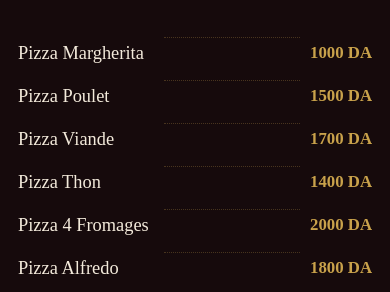
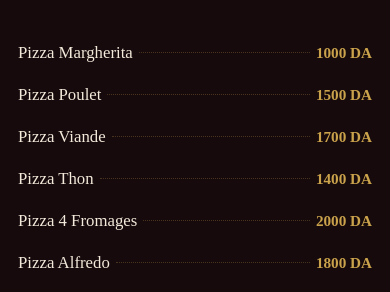
Before and after one commit to malak21-ar/greenclub-menu, a plain HTML site: page index.html in a window 390 px wide. Shown: the part 459-751 px from the top of the page. Drawn offline with Linux system fonts and the light colour scheme.

Commit message:
Update style.css

```diff
--- a/style.css
+++ b/style.css
@@ -243,18 +243,24 @@
         padding:52px 0 10px;
     }
 
-    .menu-line{
-        align-items:flex-start;
+   .menu-line{
+        align-items:baseline;
+        gap:6px;
     }
 
     .menu-line .name{
-        font-size:1.15rem;
-        white-space:normal;
-        flex:1;
+        font-size:1.05rem;
+        white-space:nowrap;
+        flex-shrink:0;
+    }
+
+    .menu-line .dots{
+        transform:translateY(-5px);
     }
 
     .menu-line .price{
-        font-size:1.05rem;
+        font-size:.95rem;
+        flex-shrink:0;
     }
 
     hr.divider{
```
